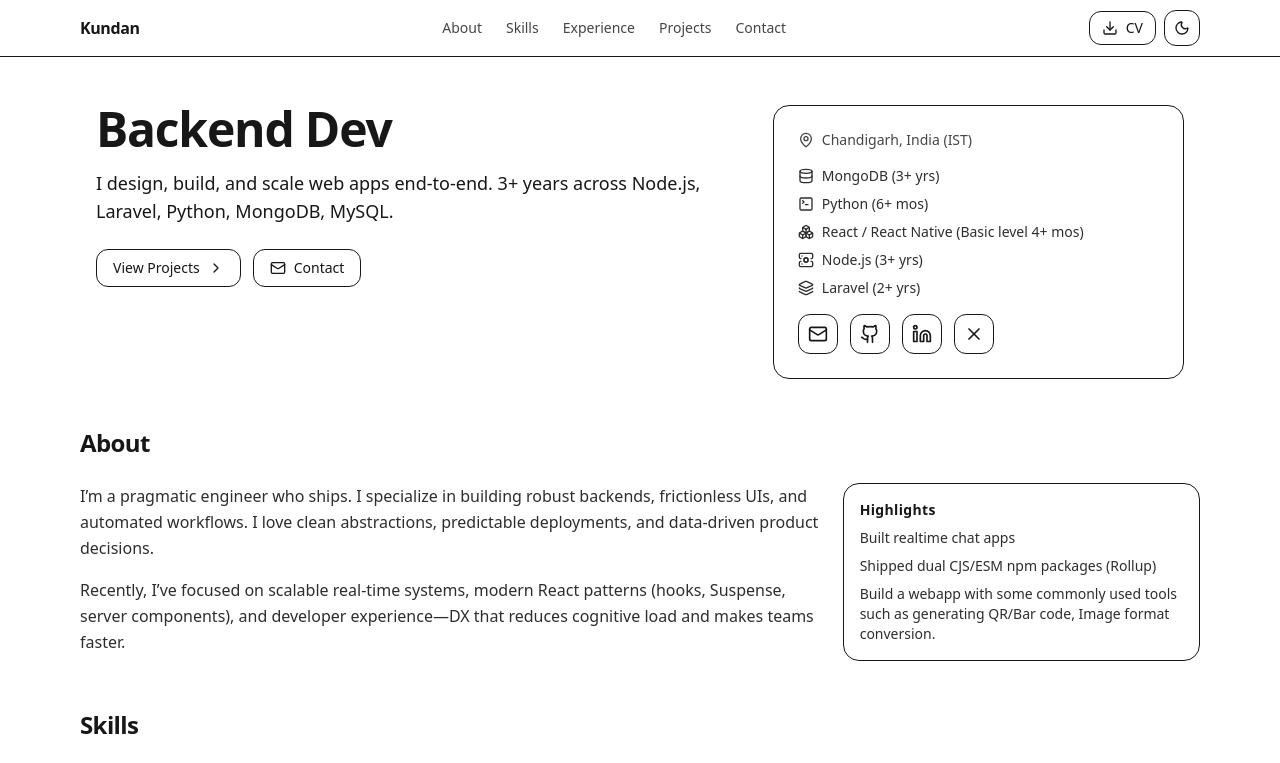
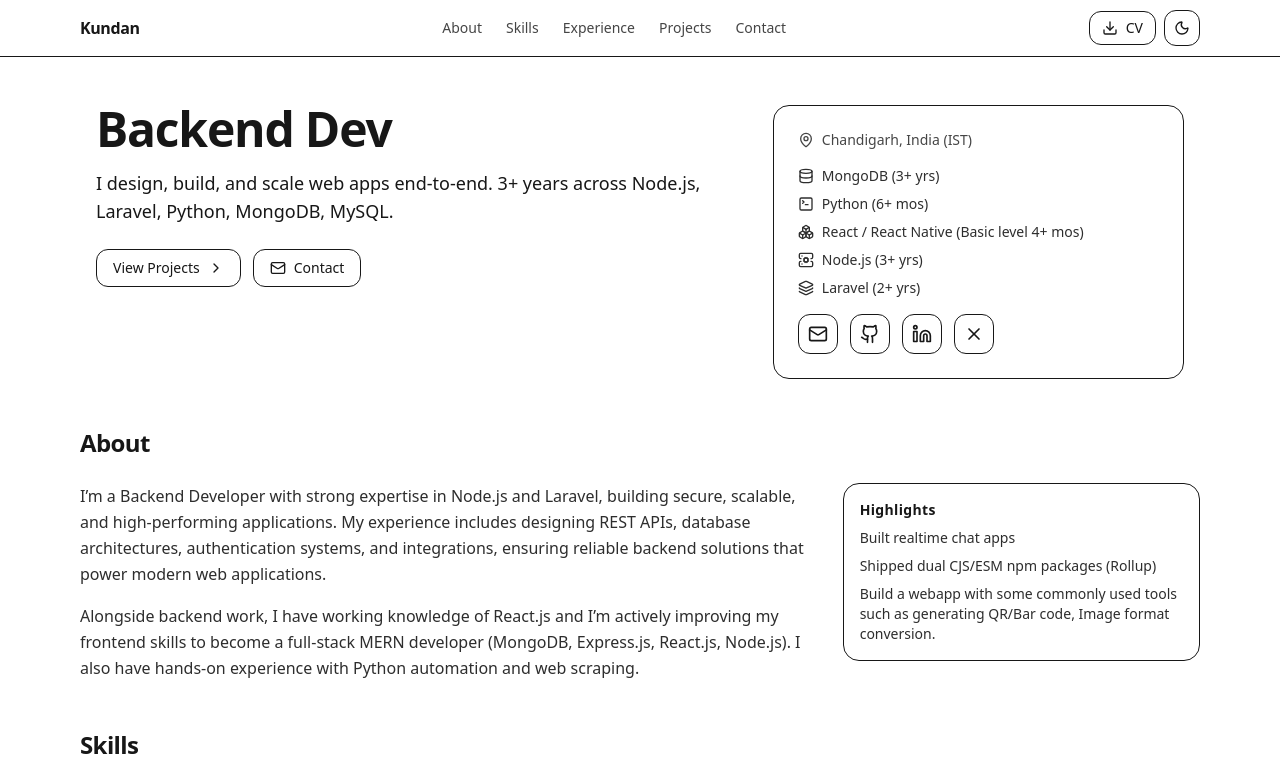
Before and after one commit to kunndnn/portfolio, a React (Vite) app: page / in a window 1280 px wide. Shown: the top 763 px of the page. Built offline with nearby package versions, Linux system fonts and the light colour scheme.

Commit message:
update About component to enhance professional description

```diff
--- a/src/components/About.jsx
+++ b/src/components/About.jsx
@@ -7,19 +7,15 @@ export default function About() {
       <div className="grid gap-6 md:grid-cols-3">
         <div className="md:col-span-2">
           <p className="leading-relaxed opacity-90">
-            I’m a pragmatic engineer who ships. I specialize in building
-            robust backends, frictionless UIs, and automated workflows. I love
-            clean abstractions, predictable deployments, and data‑driven product
-            decisions.
+            I’m a Backend Developer with strong expertise in Node.js and Laravel, building secure, scalable, and high-performing applications. My experience includes designing REST APIs, database architectures, authentication systems, and integrations, ensuring reliable backend solutions that power modern web applications.
           </p>
           <p className="mt-4 leading-relaxed opacity-90">
-            Recently, I’ve focused on scalable real‑time systems, modern React patterns
-            (hooks, Suspense, server components), and developer experience—DX that reduces
-            cognitive load and makes teams faster.
+            Alongside backend work, I have working knowledge of React.js and I’m actively improving my frontend skills to become a full-stack MERN developer (MongoDB, Express.js, React.js, Node.js).
+            I also have hands-on experience with Python automation and web scraping.
           </p>
         </div>
         <div className="md:col-span-1">
-           <motion.div
+          <motion.div
             whileHover={{ y: -4 }}
             transition={{ type: "spring", stiffness: 300 }}
             className="rounded-2xl border p-4"
```
Also changed, not shown: 1 other file (tests, documents, lock files or other folders).
